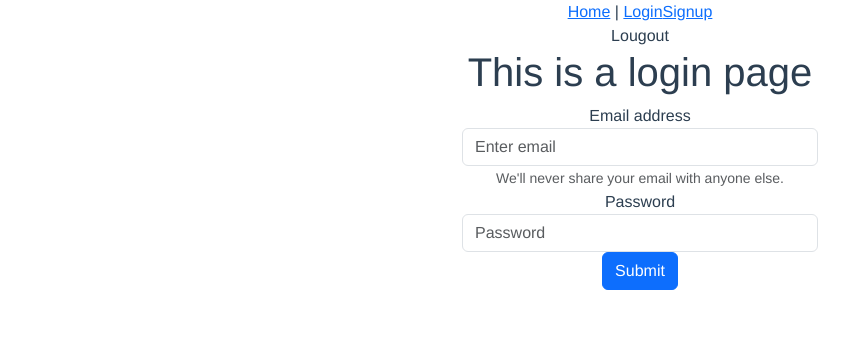
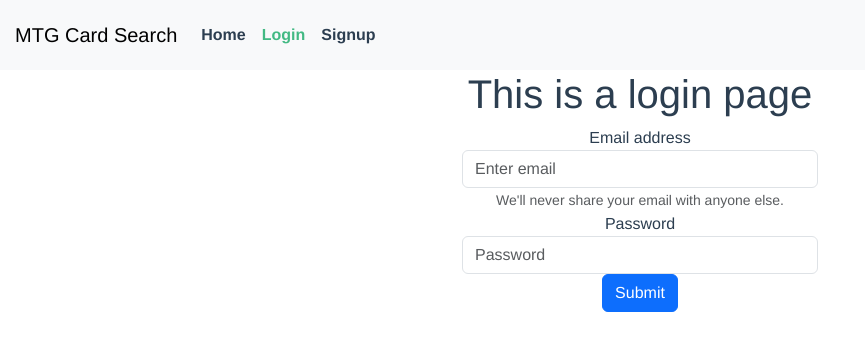
Before and after one commit to Beugate/mtgprojektmain-master, a Vue app: page /login in a window 1280 px wide. Shown: the top 350 px of the page, without its empty margins (0-865 px from the left). Built offline with nearby package versions, Linux system fonts and the light colour scheme; no server answers.

Commit message:
login logout signup + popravci

```diff
--- a/src/App.vue
+++ b/src/App.vue
@@ -1,50 +1,74 @@
 <template>
   <div id="app">
- <div id="nav">
- <router-link to="/">Home</router-link> |
- <router-link to="/login">Login</router-link>
-  <router-link to="/signup">Signup</router-link>
-  <a href ="#" @click="logout()" class="nav-link">Lougout</a>
+    <nav class="navbar navbar-expand-lg navbar-light bg-light">
+      <a class="navbar-brand" href="#">MTG Card Search</a>
+      <button class="navbar-toggler" type="button" data-toggle="collapse" data-target="#navbarSupportedContent" aria-controls="navbarSupportedContent" aria-expanded="false" aria-label="Toggle navigation">
+        <span class="navbar-toggler-icon"></span>
+      </button>
 
+      <div class="collapse navbar-collapse" id="navbarSupportedContent">
+        <ul class="navbar-nav mr-auto">
+          <li class="nav-item">
+            <router-link class="nav-link" to="/">Home</router-link>
+          </li>
+          <!-- Conditional rendering based on user authentication status -->
+          <li v-if="!user" class="nav-item">
+            <router-link class="nav-link" to="/login">Login</router-link>
+          </li>
+          <li v-if="!user" class="nav-item">
+            <router-link class="nav-link" to="/signup">Signup</router-link>
+          </li>
+          <li v-if="user" class="nav-item">
+            <a href="#" @click="logout" class="nav-link">Logout</a>
+          </li>
+        </ul>
       </div>
- <router-view/>
+    </nav>
+
+    <router-view />
   </div>
 </template>
 
 <script>
 import store from '@/store';
-import {firebase} from '@/firebase';
-
-firebase.auth().onAuthStateChanged((user) =>{
-
-      if (user) {
-          //user signed in.
-          console.log(user.email);
-
-      } else {
-          //user is not signed in.
-          console.log('no user');
-      }
-}   )
+import { firebase } from '@/firebase';
+import router from '@/router';
 
 export default {
-  name:'app',
-  data () {
-    return {store};
+  name: 'app',
+  data() {
+    return {
+      user: null, // Track the user's authentication status
+    };
   },
-
+  created() {
+    firebase.auth().onAuthStateChanged((user) => {
+      const currentRoute = router.currentRoute;
+      if (user) {
+        this.user = user.email;
+        store.currentUser = user.email;
+        if (!currentRoute.meta || !currentRoute.meta.needsUser) {
+          router.push({ name: 'home' });
+        }
+      } else {
+        this.user = null;
+        store.currentUser = false;
+        if (currentRoute.meta && currentRoute.meta.needsUser) {
+          router.push({ name: 'login' });
+        }
+      }
+    });
+  },
   methods: {
     logout() {
       firebase.auth().signOut().then(() => {
-          this.$router.push({name:'login'})
+        this.$router.push({ name: 'login' });
+        this.user = null;
       });
-      }
-  }
-
-
-}
+    },
+  },
+};
 </script>
-
 
 <style lang="scss">
 #app {
@@ -55,16 +79,16 @@ export default {
   color: #2c3e50;
 }
 
-nav {
-  padding: 30px;
+.navbar {
+  padding: 15px;
+}
 
-  a {
+.nav-link {
   font-weight: bold;
   color: #2c3e50;
+}
 
-    &.router-link-exact-active {
+.nav-link.router-link-exact-active {
   color: #42b983;
 }
-  }
-}
 </style>
--- a/src/router/index.js
+++ b/src/router/index.js
@@ -1,12 +1,16 @@
 // router/index.js
-import { createRouter, createWebHistory } from 'vue-router'
-import Home from '../views/Home.vue'
+import { createRouter, createWebHistory } from 'vue-router';
+import Home from '../views/Home.vue';
+import store from "@/store";
 
 const routes = [
   {
     path: '/',
     name: 'home',
-    component: Home
+    component: Home,
+    meta: {
+        needsUser: true,
+    },
   },
   {
     path: '/login',
@@ -22,7 +26,24 @@ const routes = [
 
 const router = createRouter({
   history: createWebHistory(process.env.BASE_URL),
-  routes
+  routes,
+
+
 })
 
+router.beforeEach(( to, from, next) =>{
+  console.log("stara ruta", from.name, "nova ruta", to.name, "korisnik", store.currentUser)
+
+  const noUser = store.currentUser === null;
+
+  if (noUser && to.meta.needsUser){
+
+      next('login')
+  } else{
+      next();
+  }
+
+  next ();
+} );
+
 export default router
--- a/src/store.js
+++ b/src/store.js
@@ -1,4 +1,5 @@
 export default {
 
-    searchTerm:''
+    searchTerm:'',
+    currentUser: null
 }
--- a/src/views/Home.vue
+++ b/src/views/Home.vue
@@ -7,13 +7,14 @@
         type="text"
         placeholder="Search for an MTG card..."
         @input="resetSearchResults"
+        class="search-input"
       />
-      <button @click="searchCard">Search</button>
+      <button @click="searchCard" class="search-button">Search</button>
     </div>
 
     <!-- Search Results -->
     <div class="card-list">
-      <!-- Display message only if search has been made -->
+      <!-- Display message only if search has been made and no results are found -->
       <div
         v-if="searchMade && searchQuery && (!searchResults || searchResults.length === 0)"
         class="no-results"
@@ -21,7 +22,7 @@
         No cards found for "{{ searchQuery }}". Please try another search.
       </div>
 
-      <!-- Use v-if to ensure searchResults is an array before accessing its length -->
+      <!-- Ensure searchResults is an array before rendering -->
       <a
         v-for="card in (searchResults || [])"
         :key="card.id"
@@ -29,11 +30,25 @@
         target="_blank"
         class="card"
       >
+        <!-- Handle normal cards -->
         <img
-          :src="card.image_uris?.small"
+          v-if="card.image_uris"
+          :src="card.image_uris.normal"
           alt="Card image"
-          v-if="card.image_uris"
+          class="card-image"
         />
+
+        <!-- Handle multi-faced cards -->
+        <template v-else-if="card.card_faces">
+          <img
+            v-for="face in card.card_faces"
+            :key="face.name"
+            :src="face.image_uris.normal"
+            alt="Card face image"
+            class="card-image"
+          />
+        </template>
+
         <div class="card-info">
           <h3>{{ card.name }}</h3>
           <p><strong>Set:</strong> {{ card.set_name }}</p>
@@ -44,12 +59,6 @@
     </div>
   </div>
 </template>
-
-
-
-
-
-
 
 <script>
 export default {
@@ -83,17 +92,58 @@ export default {
       this.searchMade = false;  // Reset search flag on input change
     }
   }
-
 }
 </script>
 
+<style scoped>
+/* General Layout */
+.home {
+  display: flex;
+  flex-direction: column;
+  align-items: center;
+  padding: 20px;
+}
 
-<style scoped>
+/* Search Bar Styling */
+.search-bar {
+  display: flex;
+  justify-content: center;
+  align-items: center;
+  margin-bottom: 20px;
+  width: 100%;
+  max-width: 600px;
+}
+
+.search-input {
+  flex-grow: 1;
+  padding: 10px;
+  border: 1px solid #ccc;
+  border-radius: 4px 0 0 4px;
+  font-size: 16px;
+}
+
+.search-button {
+  padding: 10px 20px;
+  border: 1px solid #42b983;
+  border-left: none;
+  background-color: #42b983;
+  color: white;
+  border-radius: 0 4px 4px 0;
+  cursor: pointer;
+  font-size: 16px;
+}
+
+.search-button:hover {
+  background-color: #36a76c;
+}
+
+/* Card List Styling */
 .card-list {
   display: flex;
   flex-wrap: wrap;
   justify-content: center;
   gap: 20px;
+  width: 100%;
 }
 
 .card {
@@ -102,34 +152,37 @@ export default {
   border-radius: 8px;
   box-shadow: 0 2px 4px rgba(0, 0, 0, 0.1);
   overflow: hidden;
-  width: 200px;
+  width: 180px; /* Reduce the width to make the cards smaller */
   text-align: left;
-  text-decoration: none; /* Remove underline from the link */
-  color: inherit; /* Ensure text color is inherited */
+  text-decoration: none;
+  color: inherit;
 }
 
-.card img {
+.card:hover {
+  box-shadow: 0 4px 8px rgba(0, 0, 0, 0.2);
+}
+
+.card-image {
   width: 100%;
   height: auto;
+  border-bottom: 1px solid #ccc; /* Add a border between the image and the text */
 }
 
 .card-info {
   padding: 10px;
+  font-size: 0.9em; /* Reduce the font size for the card info */
 }
 
 .card-info h3 {
-  margin: 10px 0;
-  font-size: 1.2em;
+  margin: 5px 0;
+  font-size: 1em; /* Adjust the font size of the card name */
 }
 
 .card-info p {
   margin: 5px 0;
 }
 
-.card:hover {
-  box-shadow: 0 4px 8px rgba(0, 0, 0, 0.2); /* Add a hover effect */
-}
-
+/* No Results Styling */
 .no-results {
   margin-top: 20px;
   font-size: 1.2em;
--- a/src/views/Login.vue
+++ b/src/views/Login.vue
@@ -59,7 +59,7 @@ export default {
       firebase.auth().signInWithEmailAndPassword(this.email, this.password)
         .then((result) => {
           console.log('Successful login', result);
-          this.$router.replace({ name: 'home' });
+
         })
         .catch((error) => {
           console.error('Error', error);
```
Lines whose indentation alone changed are shown as unchanged.
